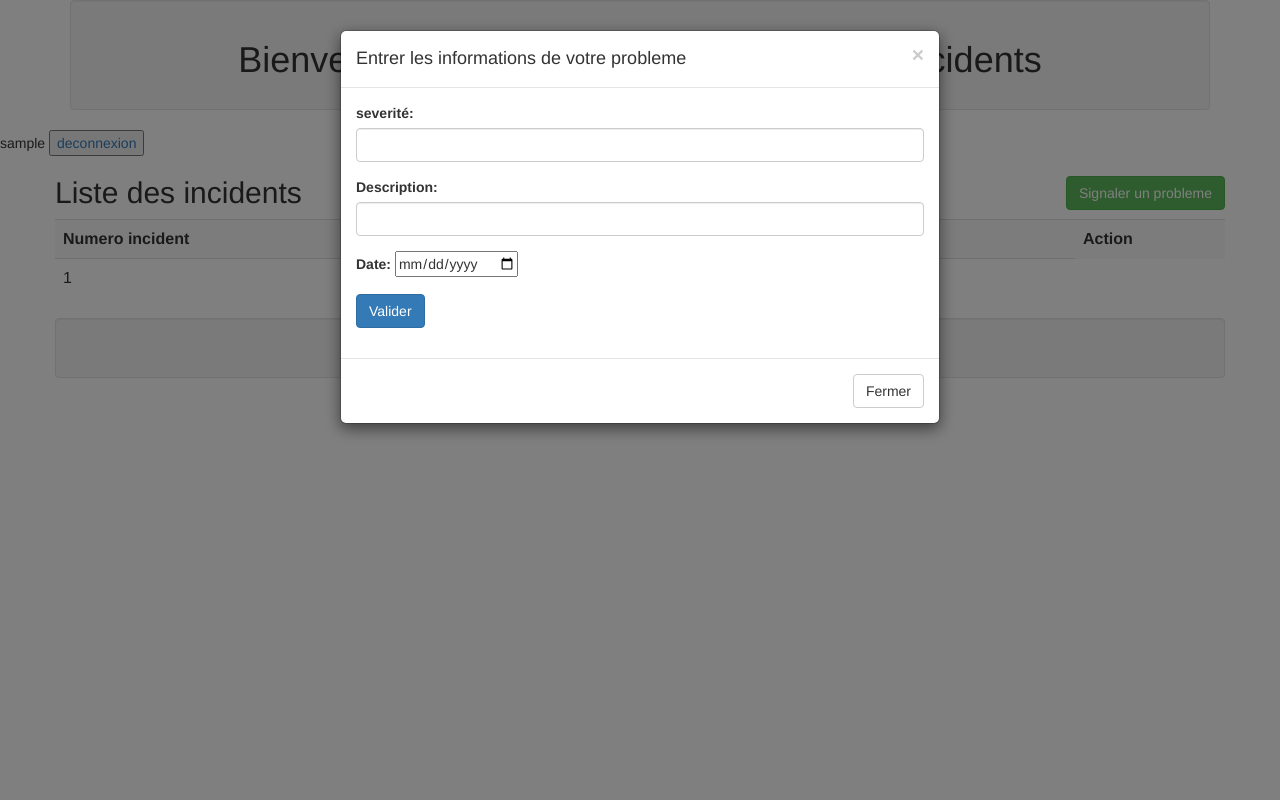
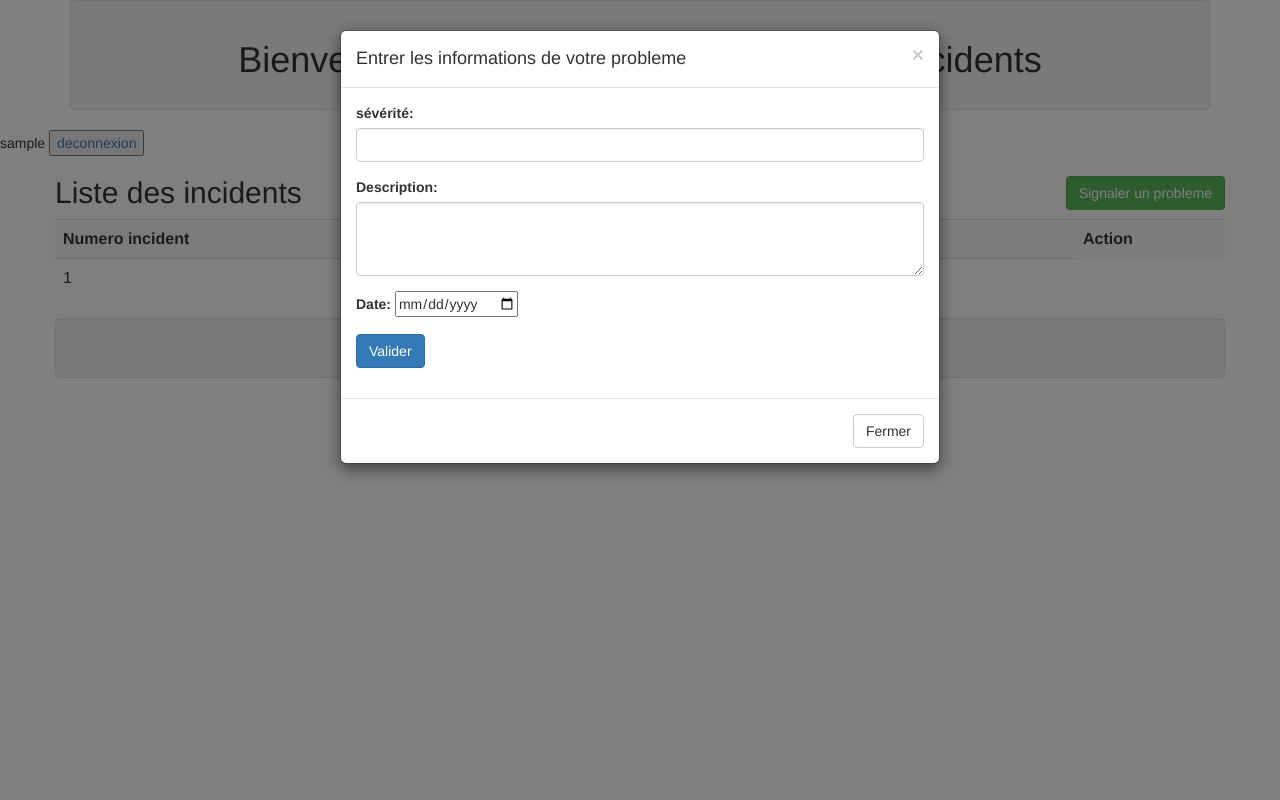
Before and after one commit to ThiernoDDiakhaby/Gestion-des-incidents, a Flask app: template templates/index2.html in a window 1280 px wide, after a click on "Signaler un probleme". Run offline with Flask 2, Linux system fonts and the light colour scheme; the visitor is signed in with stand-in values (Sample User, id 1); tables that the repository leaves empty or names only in its code hold one stand-in row (values such as "Sample post"); the template is opened without the code that fills it: most values are stand-ins (such as "Sample title", 1, 10 or a date in 2020); some libraries are stand-ins or nearby versions.

Commit message:
Modification du formulaire avec TextArea

```diff
--- a/templates/action.html
+++ b/templates/action.html
@@ -4,4 +4,4 @@
                <a href="/update/{ {row.0}}" class="btn btn-warning btn-xs" data-toggle="modal" data-target="#modaledit{{row.0}}">Modifier</a>
                 <a href="/delete/{{row.0}}" class="btn btn-danger btn-xs" onclick="return confirm('vous etes sur de vouloir supprimer?')">Supprimer</a>
 
-                    </td>
+ </td>
--- a/templates/header.html
+++ b/templates/header.html
@@ -4,7 +4,7 @@
 
     <title></title>
     <link href="{{url_for('static', filename = 'css/bootstrap.min.css')}}" rel="stylesheet">
-<link rel="shortcut icon" href="{{url_for('static', filename = 'teacher.png' )}}">
+<link rel="shortcut icon" href="{{url_for('static', filename = 'admin.png' )}}">
 
 
 </head>
--- a/templates/index2.html
+++ b/templates/index2.html
@@ -207,7 +207,7 @@
                <div class="form-group">
 
 
-                  <label>severité:</label>
+                  <label>sévérité:</label>
                   <input type="text" class="form-control" name="severite" required="1">
 
 
@@ -217,8 +217,7 @@
 
 
                   <label>Description:</label>
-                  <input type="text" class="form-control" name="description" required="1">
-
+                  <textarea class="form-control" name="description" cols="50" rows="3" required="1"> </textarea>
 
                </div>
 
```
Also changed, not shown: static/admin.png (renamed from static/teacher.png).
